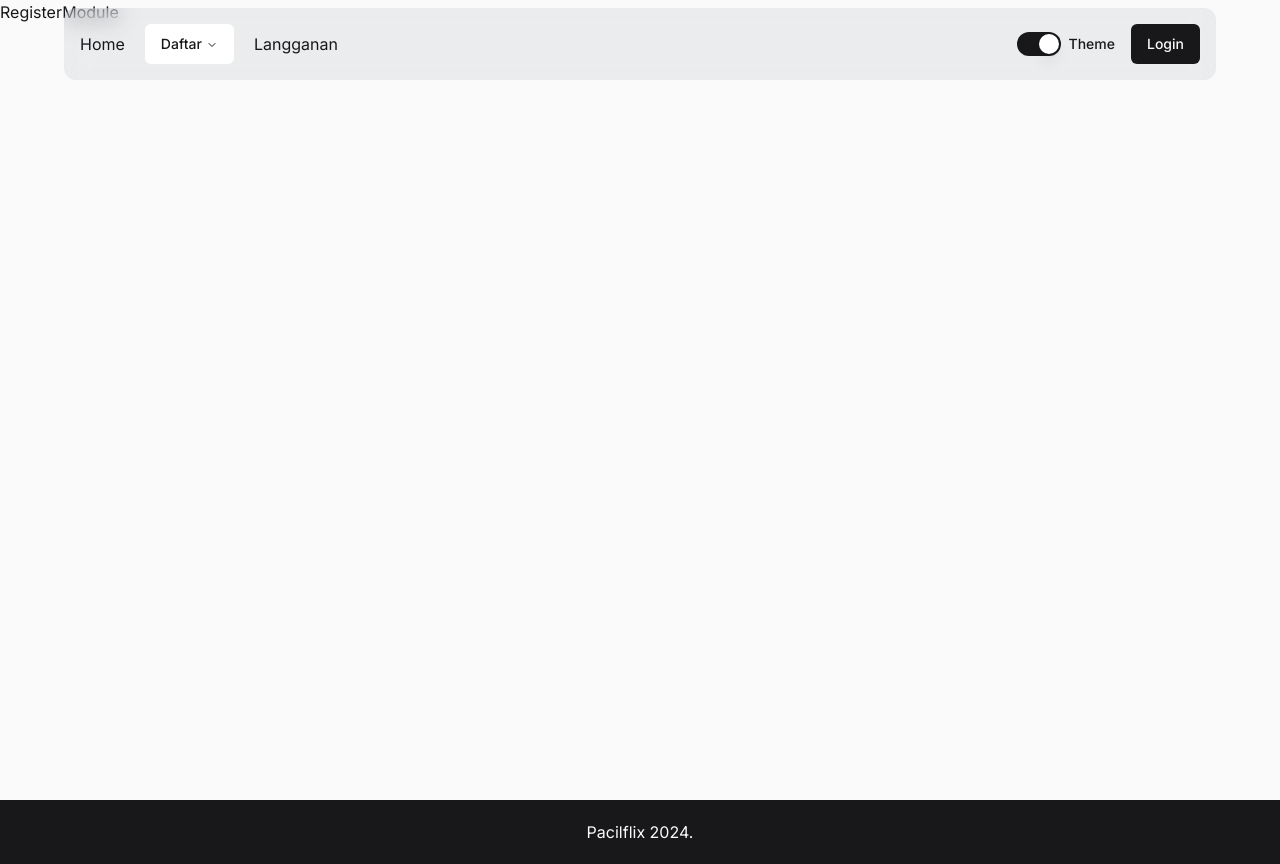
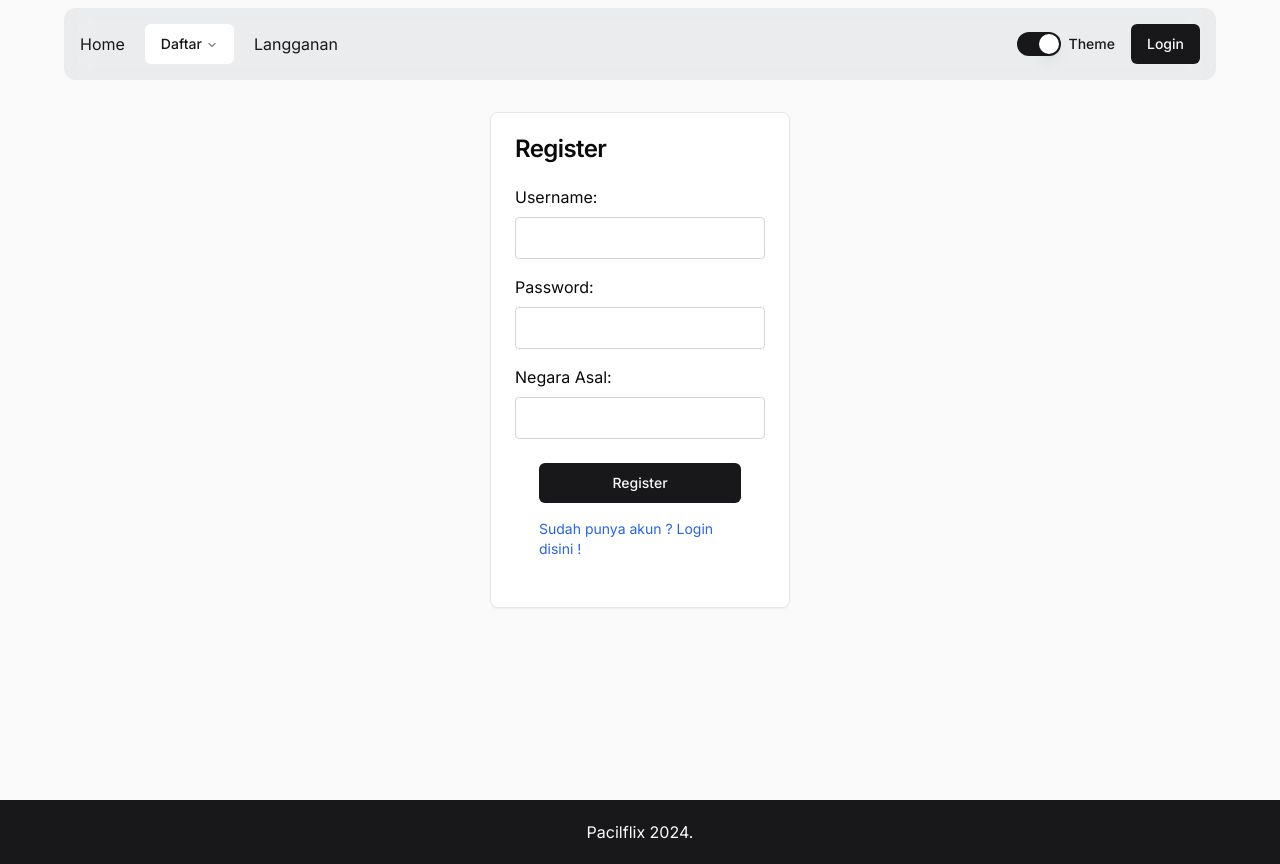
Before and after one commit to Pacilflix-D2/pacilflix, a Next.js app: page /register in a window 1280 px wide. Built offline with nearby package versions, Linux system fonts and the light colour scheme.

Commit message:
login dan register page selesai

```diff
--- a/package.json
+++ b/package.json
@@ -53,7 +53,7 @@
     "next-themes": "^0.3.0",
     "react": "^18.2.0",
     "react-day-picker": "^8.10.1",
-    "react-dom": "^18",
+    "react-dom": "^18.2.0",
     "react-hook-form": "^7.51.3",
     "react-resizable-panels": "^2.0.18",
     "sonner": "^1.4.41",
@@ -67,7 +67,7 @@
     "@next/bundle-analyzer": "^14.1.0",
     "@types/node": "^20",
     "@types/react": "^18.3.1",
-    "@types/react-dom": "^18",
+    "@types/react-dom": "^18.3.0",
     "@types/react-slick": "^0.23.13",
     "@typescript-eslint/eslint-plugin": "^6.12.0",
     "@typescript-eslint/parser": "^6.12.0",
--- a/src/components/elements/Navbar/index.tsx
+++ b/src/components/elements/Navbar/index.tsx
@@ -95,9 +95,11 @@ const Navbar = () => {
           <Label htmlFor="theme-mode">Theme</Label>
         </div>
 
-        <Button onClick={isAuthenticated ? logout : login}>
-          {isAuthenticated ? 'Logout' : 'Login'}
-        </Button>
+        <Link href="/login">
+          <Button onClick={isAuthenticated ? logout : login}>
+            {isAuthenticated ? 'Logout' : 'Login'}
+          </Button>
+        </Link>
       </div>
     </div>
   )
--- a/src/modules/LoginModule/index.tsx
+++ b/src/modules/LoginModule/index.tsx
@@ -1,7 +1,66 @@
-import React from 'react'
+import React, { useState } from 'react';
+import { LoginFormData } from './interface';
+import { Button } from '@/components/ui/button';
+import { Card, CardContent, CardFooter, CardHeader, CardTitle } from "@/components/ui/card";
 
-const LoginModule = () => {
-  return <div>LoginModule</div>
-}
+const LoginPage: React.FC = () => {
+    const [formData, setFormData] = useState<LoginFormData>({ username: '', password: '' });
 
-export default LoginModule
+    const handleInputChange = (e: React.ChangeEvent<HTMLInputElement>) => {
+        setFormData({
+            ...formData,
+            [e.target.name]: e.target.value
+        });
+    };
+
+    const handleLogin = (e: React.FormEvent<HTMLFormElement>) => {
+        e.preventDefault();
+        console.log('Login attempt with:', formData);
+    };
+
+    return (
+        <main className="py-28 flex justify-center items-center">
+            <Card style={{ width: '300px' }}>
+                <CardHeader>
+                    <CardTitle>Login</CardTitle>
+                </CardHeader>
+                <CardContent>
+                    <form onSubmit={handleLogin}>
+                        <div className="mb-6">
+                            <label htmlFor="username" className="block mb-2">Username:</label>
+                            <input
+                                type="text"
+                                id="username"
+                                name="username"
+                                value={formData.username}
+                                onChange={handleInputChange}
+                                className="w-full p-2 border border-gray-300 rounded"
+                            />
+                        </div>
+                        <div className="mb-6">
+                            <label htmlFor="password" className="block mb-2">Password:</label>
+                            <input
+                                type="password"
+                                id="password"
+                                name="password"
+                                value={formData.password}
+                                onChange={handleInputChange}
+                                className="w-full p-2 border border-gray-300 rounded"
+                            />
+                        </div>
+                        <CardFooter className="flex flex-col items-center">
+                            <Button type="submit" className="w-full mb-4">
+                                Login
+                            </Button>
+                            <a href="/register" className="text-sm text-blue-600 hover:underline">
+                                Register disini !
+                            </a>
+                        </CardFooter>
+                    </form>
+                </CardContent>
+            </Card>
+        </main>
+    );
+};
+
+export default LoginPage;
--- a/src/modules/LoginModule/interface.ts
+++ b/src/modules/LoginModule/interface.ts
@@ -0,0 +1,4 @@
+export interface LoginFormData {
+    username: string;
+    password: string;
+}
--- a/src/modules/RegisterModule/index.tsx
+++ b/src/modules/RegisterModule/index.tsx
@@ -1,7 +1,81 @@
-import React from 'react'
+import React, { useState } from 'react';
+import { RegistrationFormData } from './interface';
+import { Button } from '@/components/ui/button';
+import { Card, CardContent, CardFooter, CardHeader, CardTitle } from "@/components/ui/card";
 
-const RegisterModule = () => {
-  return <div>RegisterModule</div>
-}
+const RegisterPage: React.FC = () => {
+    const [formData, setFormData] = useState<RegistrationFormData>({
+        username: '',
+        password: '',
+        negara_asal: ''
+    });
 
-export default RegisterModule
+    const handleInputChange = (e: React.ChangeEvent<HTMLInputElement>) => {
+        setFormData({
+            ...formData,
+            [e.target.name]: e.target.value
+        });
+    };
+
+    const handleRegister = (e: React.FormEvent<HTMLFormElement>) => {
+        e.preventDefault();
+        console.log('Registration attempt with:', formData);
+    };
+
+    return (
+        <main className="py-28 flex justify-center items-center">
+            <Card style={{ width: '300px' }}>
+                <CardHeader>
+                    <CardTitle>Register</CardTitle>
+                </CardHeader>
+                <CardContent>
+                    <form onSubmit={handleRegister}>
+                        <div className="mb-4">
+                            <label htmlFor="username" className="block mb-2">Username:</label>
+                            <input
+                                type="text"
+                                id="username"
+                                name="username"
+                                value={formData.username}
+                                onChange={handleInputChange}
+                                className="w-full p-2 border border-gray-300 rounded"
+                            />
+                        </div>
+                        <div className="mb-4">
+                            <label htmlFor="password" className="block mb-2">Password:</label>
+                            <input
+                                type="password"
+                                id="password"
+                                name="password"
+                                value={formData.password}
+                                onChange={handleInputChange}
+                                className="w-full p-2 border border-gray-300 rounded"
+                            />
+                        </div>
+                        <div className="mb-6">
+                            <label htmlFor="negara_asal" className="block mb-2">Negara Asal:</label>
+                            <input
+                                type="text"
+                                id="negara_asal"
+                                name="negara_asal"
+                                value={formData.negara_asal}
+                                onChange={handleInputChange}
+                                className="w-full p-2 border border-gray-300 rounded"
+                            />
+                        </div>
+                        <CardFooter className="flex flex-col items-center mt-4">
+                            <Button type="submit" className="w-full mb-4">
+                                Register
+                            </Button>
+                            <a href="/login" className="text-sm text-blue-600 hover:underline">
+                                Sudah punya akun ? Login disini !
+                            </a>
+                        </CardFooter>
+                    </form>
+                </CardContent>
+            </Card>
+        </main>
+    );
+};
+
+export default RegisterPage;
--- a/src/modules/RegisterModule/interface.ts
+++ b/src/modules/RegisterModule/interface.ts
@@ -0,0 +1,5 @@
+export interface RegistrationFormData {
+    username: string;
+    password: string;
+    negara_asal: string;
+}
```
Also changed, not shown: 2 other files (tests, documents, lock files or other folders).
